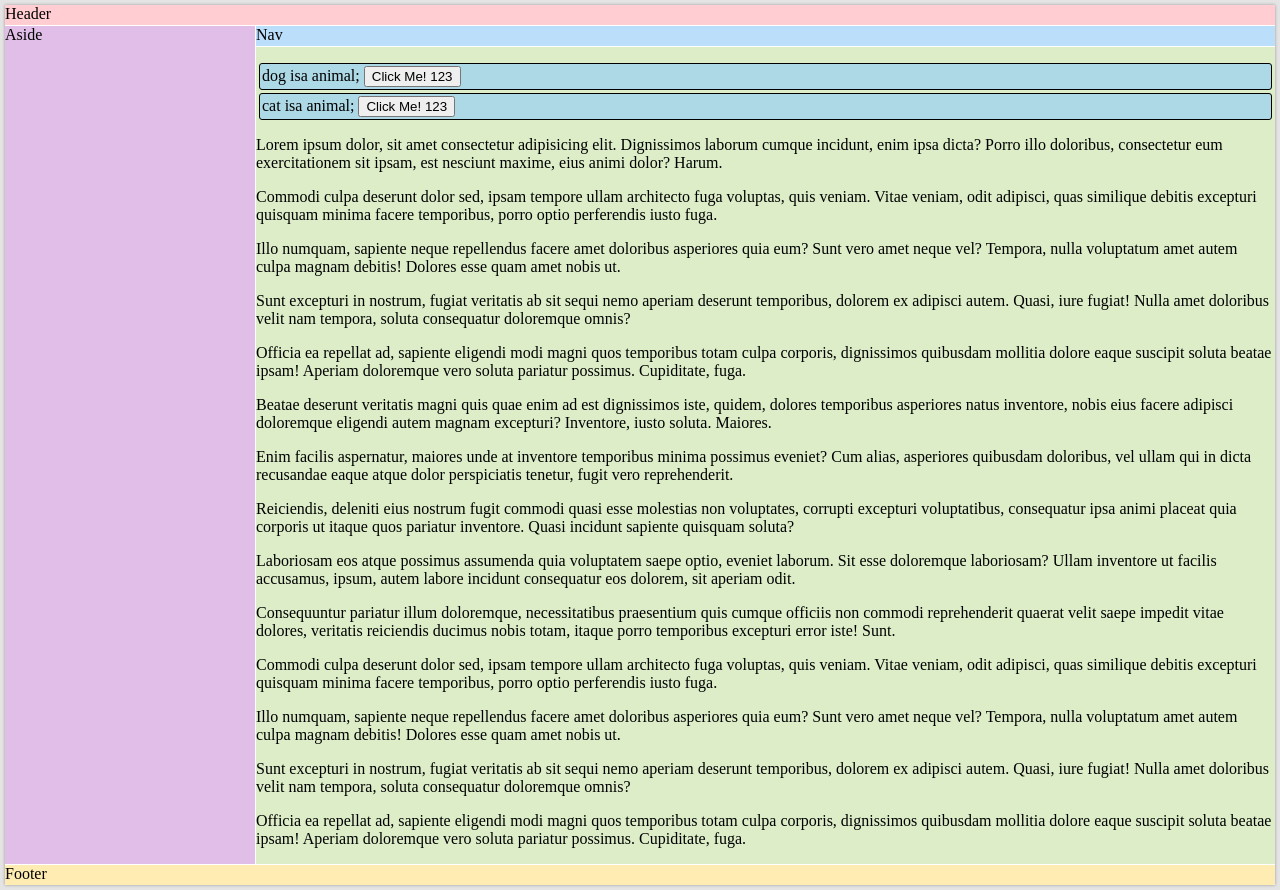
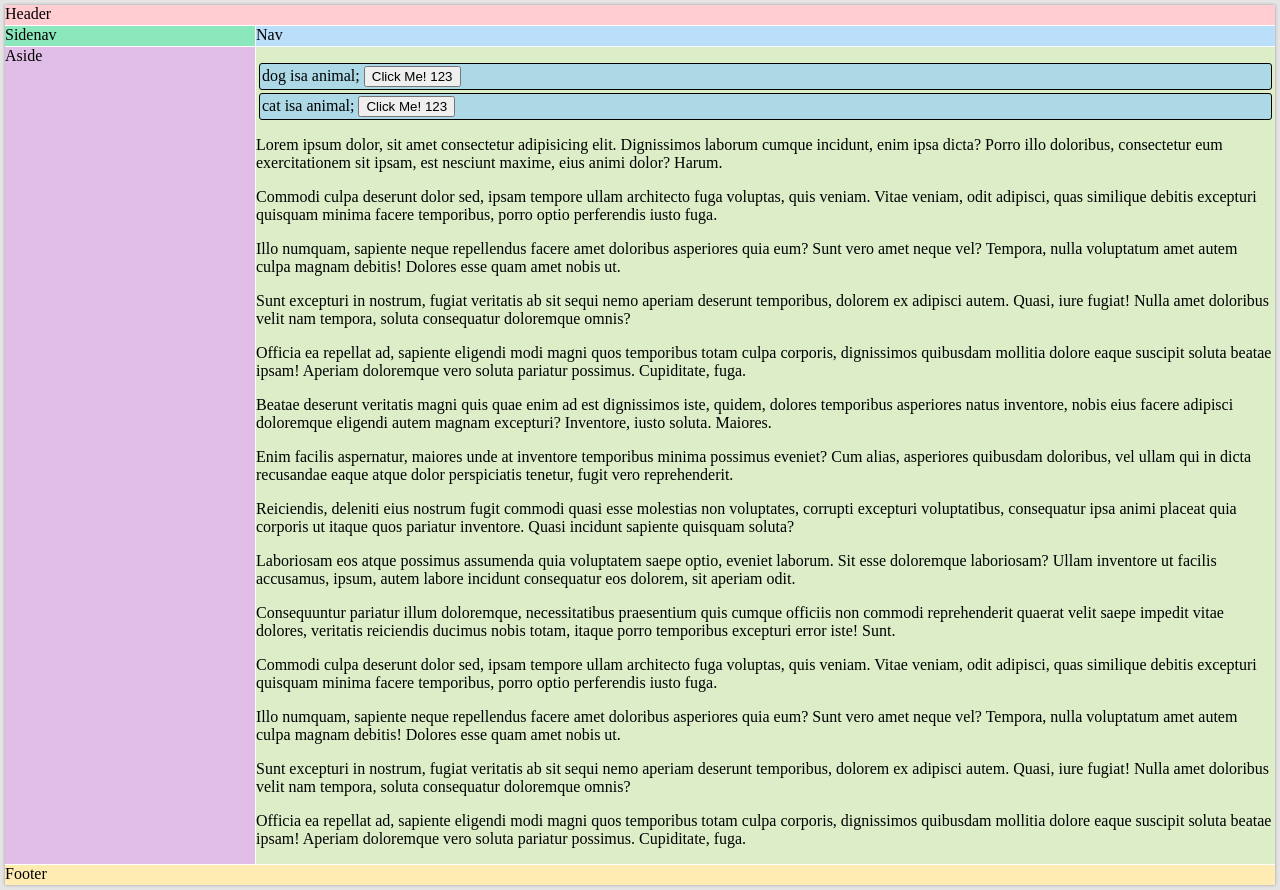
Before and after one commit to ielm/leia, a Python web app: template leia/dekade/templates/jinja/index.html in a window 1280 px wide. Run offline with Jinja, Linux system fonts and the light colour scheme; the template is opened without the code that fills it, so the values that code supplies are empty; some libraries are stand-ins or nearby versions.

Commit message:
added sidenav to holy grail layout

```diff
--- a/leia/dekade/static/css/holygrail.css
+++ b/leia/dekade/static/css/holygrail.css
@@ -33,9 +33,16 @@ body {
     height: calc(var(--fixed-header-height));
 }
 
+.page-sidenav {
+    grid-column: 1/2;
+    grid-row: 2/3;
+    background: #8ae8bc;
+    height: calc(var(--fixed-nav-height));
+}
+
 .page-sidebar {
     grid-column: 1/2;
-    grid-row: 2/4;
+    grid-row: 3/4;
     background: #e1bee7;
 }
 
--- a/leia/dekade/templates/jinja/index.html
+++ b/leia/dekade/templates/jinja/index.html
@@ -47,6 +47,9 @@
                 <p>Officia ea repellat ad, sapiente eligendi modi magni quos temporibus totam culpa corporis, dignissimos quibusdam mollitia dolore eaque suscipit soluta beatae ipsam! Aperiam doloremque vero soluta pariatur possimus. Cupiditate, fuga.</p>
             </div>
         </main>
+        <nav class="page-sidenav">
+            Sidenav
+        </nav>
         <aside class="page-sidebar">
             Aside
         </aside>
```
